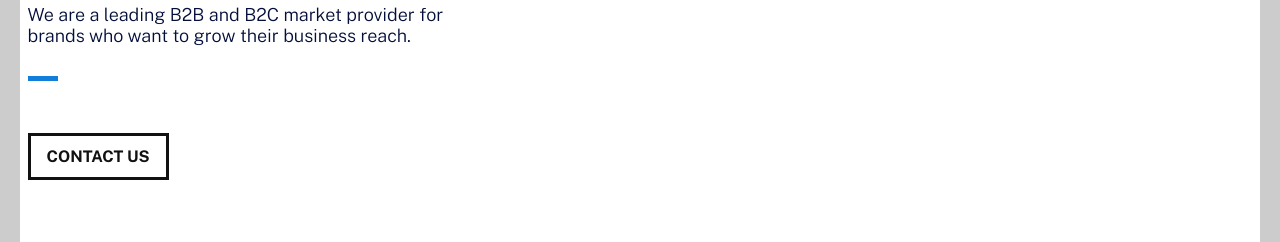
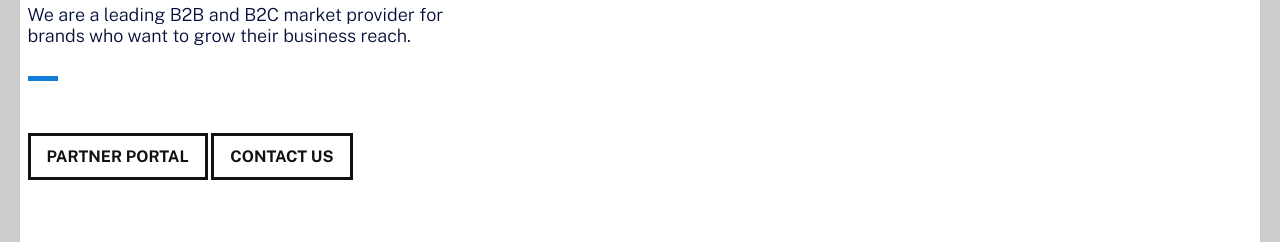
Before and after one commit to Inveros/inveros.com, a plain HTML site: page index.html in a window 1280 px wide. Shown: the part 301-543 px from the top of the page. Drawn offline with nearby package versions, Linux system fonts and the light colour scheme.

Commit message:
Add Partner Portal button above Contact Us

```diff
--- a/index.html
+++ b/index.html
@@ -152,6 +152,7 @@
                 </div>
 
 
+                <a href="#partner" class="button">PARTNER PORTAL</a>
                 <a href="#contact" class="button">CONTACT US</a>
 
             </div>
```
